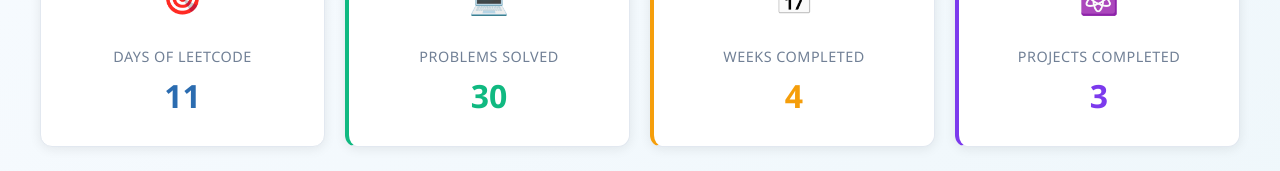
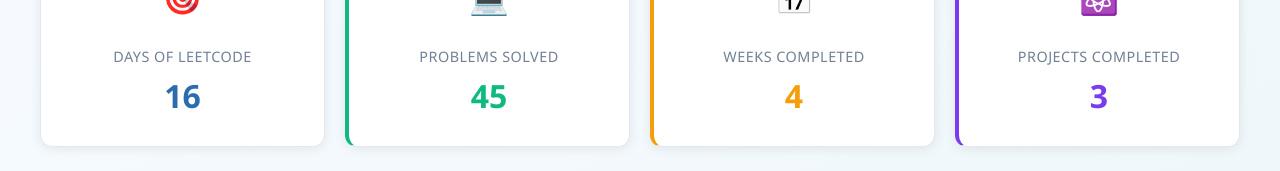
Before and after one commit to subhan-0786/Internship-AINaecoBlue, a React (Create React App) app: page / in a window 1280 px wide. Shown: the part 519-690 px from the top of the page. Built offline with nearby package versions, Linux system fonts and the light colour scheme.

Commit message:
Stats Updated

```diff
--- a/src/components/StatCards.js
+++ b/src/components/StatCards.js
@@ -7,12 +7,12 @@ const StatCards = () => {
         <div className="stat-card">
           <h1> 🎯 </h1>
           <span className="stat-label">Days of LeetCode</span>
-          <span className="stat-number">11</span>
+          <span className="stat-number">16</span>
         </div>
         <div className="stat-card" style={{ borderLeft: '4px solid #10b981' }}>
           <h1> 💻 </h1>
           <span className="stat-label">Problems Solved</span>
-          <span className="stat-number" style={{ color: '#10b981' }}>30</span>
+          <span className="stat-number" style={{ color: '#10b981' }}>45</span>
         </div>
         <div className="stat-card" style={{ borderLeft: '4px solid #f59e0b' }}>
           <h1> 📅 </h1>
```
